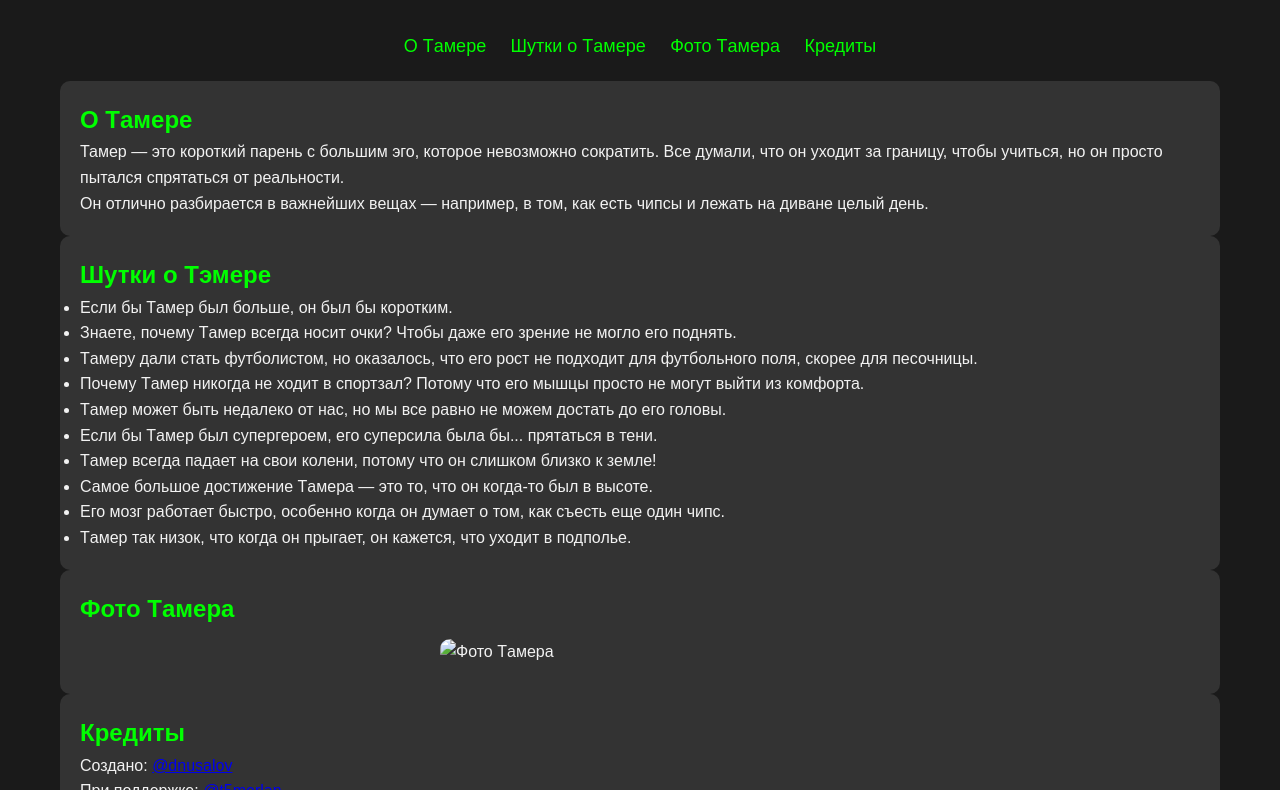
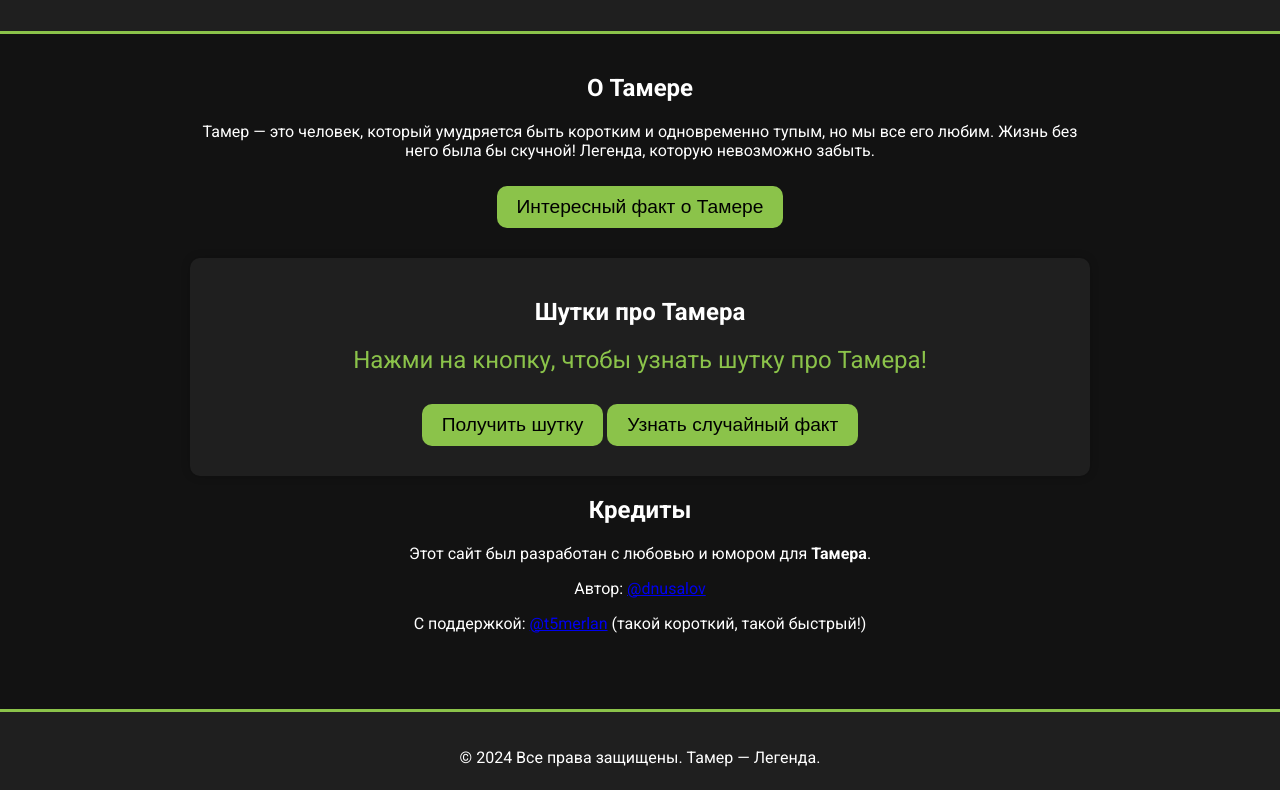
Before and after one commit to dnslllv/tamerweb, a plain HTML site: page index.html in a window 1280 px wide. Shown: the part 119-909 px from the top of the page. Drawn offline with Linux system fonts and the light colour scheme.

Commit message:
Update index.html

```diff
--- a/index.html
+++ b/index.html
@@ -1,187 +1,229 @@
+
 <!DOCTYPE html>
 <html lang="ru">
 <head>
     <meta charset="UTF-8">
     <meta name="viewport" content="width=device-width, initial-scale=1.0">
-  <title>Тамер: Легенда, которую мы не заслуживали</title>
+    <title>Тамер — Легенда</title>
+    <link href="https://fonts.googleapis.com/css2?family=Roboto:wght@300;400;700&display=swap" rel="stylesheet">
     <style>
-    /* Reset margin and padding for all elements */
-    * {
+        body {
+            font-family: 'Roboto', sans-serif;
             margin: 0;
             padding: 0;
-      box-sizing: border-box;
+            background-color: #121212;
+            color: #fff;
+            transition: background-color 0.3s ease;
         }
 
-    /* Basic body styling */
-    body {
-      font-family: 'Arial', sans-serif;
-      background-color: #1a1a1a;
-      color: #f2f2f2;
-      line-height: 1.6;
+        header {
+            background-color: #1f1f1f;
             padding: 20px;
-      margin: 0;
+            text-align: center;
+            border-bottom: 3px solid #8bc34a;
         }
 
-    /* Container to centralize content */
-    .container {
-      max-width: 1200px;
-      margin: 0 auto;
-      padding: 20px;
+        h1 {
+            margin: 0;
+            font-size: 2.5em;
+            color: #8bc34a;
+            letter-spacing: 2px;
+            text-transform: uppercase;
         }
 
-    /* Header styling */
-    header {
-      text-align: center;
-      padding: 20px;
-    }
-
-    h1, h2 {
-      color: #00FF00; /* Bright Green */
-    }
-
-    img {
-      width: 100%;
-      max-width: 400px;
-      margin: 10px auto;
-      display: block;
-      border-radius: 10px;
-    }
-
-    .content {
-      padding: 20px;
-      background-color: #333;
-      border-radius: 10px;
-    }
-
-    /* Footer styling */
-    footer {
-      margin-top: 20px;
-      text-align: center;
-      font-size: 14px;
-      color: #888;
-    }
-
-    /* Navbar styling */
-    .nav {
-      text-align: center;
+        nav {
             margin: 20px 0;
         }
 
-    .nav a {
-      color: #00FF00;
+        nav a {
+            color: #8bc34a;
             text-decoration: none;
-      padding: 10px;
-      font-size: 18px;
+            margin: 0 15px;
+            font-weight: 700;
+            font-size: 1.2em;
+            transition: color 0.3s ease;
         }
 
-    .nav a:hover {
-      text-decoration: underline;
-    }
-
-    /* Media Queries for mobile */
-    @media screen and (max-width: 600px) {
-      body {
-        font-size: 16px;
-        padding: 10px;
+        nav a:hover {
+            color: #fff;
         }
 
         .container {
-        width: 100%;
-      }
-
-      h1, h2 {
+            max-width: 900px;
+            margin: auto;
+            padding: 20px;
             text-align: center;
         }
 
-      .content {
-        padding: 0 5px;
+        .jokes {
+            margin: 20px 0;
+            padding: 20px;
+            background-color: #1f1f1f;
+            border-radius: 10px;
+            box-shadow: 0 0 10px rgba(0, 0, 0, 0.2);
         }
 
-      img {
-        width: 100%;
-        height: auto;
+        .joke-text {
+            margin: 20px 0;
+            font-size: 1.5em;
+            color: #8bc34a;
+            transition: color 0.3s ease;
         }
 
-      .nav {
-        display: flex;
-        flex-direction: column;
-        align-items: center;
+        .button {
+            display: inline-block;
+            padding: 10px 20px;
+            margin: 10px 0;
+            background-color: #8bc34a;
+            color: #000;
+            text-decoration: none;
+            border-radius: 10px;
+            transition: background-color 0.3s ease, transform 0.3s ease;
+            font-size: 1.2em;
+            cursor: pointer;
+            border: none;
+            outline: none;
+        }
+
+        .button:hover {
+            background-color: #7cb342;
+            transform: scale(1.1);
+        }
+
+        .button:active {
+            transform: scale(1);
+        }
+
+        .socials a {
+            color: #8bc34a;
+            font-size: 1.1em;
+            text-decoration: none;
+            margin: 10px 0;
+            transition: color 0.3s ease;
+        }
+
+        .socials a:hover {
+            color: #fff;
+        }
+
+        footer {
+            background-color: #1f1f1f;
+            padding: 20px;
+            text-align: center;
+            border-top: 3px solid #8bc34a;
+            margin-top: 40px;
+        }
+
+        @media (max-width: 768px) {
+            h1 {
+                font-size: 2em;
+            }
+            .jokes {
+                padding: 15px;
+            }
+            .button {
+                padding: 8px 15px;
+                font-size: 1em;
             }
         }
 
-    /* For tablets (601px to 1024px) */
-    @media screen and (min-width: 601px) and (max-width: 1024px) {
-      body {
-        font-size: 18px;
+        @media (max-width: 480px) {
+            .container {
+                padding: 10px;
             }
-
-      .container {
-        width: 90%;
+            h1 {
+                font-size: 1.8em;
+            }
+            .joke-text {
+                font-size: 1.2em;
+            }
+            .button {
+                padding: 6px 12px;
+                font-size: 0.9em;
             }
         }
     </style>
 </head>
 <body>
-
-  <!-- Main container -->
-  <div class="container">
-
-    <!-- Header with title -->
     <header>
-      <h1>Тамер: Легенда, которую мы не заслуживали</h1>
-    </header>
-
-    <!-- Navbar for quick navigation -->
-    <nav class="nav">
-      <a href="#about">О Тaмере</a>
-      <a href="#jokes">Шутки о Тaмере</a>
-      <a href="#pictures">Фото Тaмера</a>
+        <h1>Тамер — Легенда</h1>
+        <nav>
+            <a href="#about">О Тамере</a>
+            <a href="#jokes">Шутки</a>
             <a href="#credits">Кредиты</a>
         </nav>
-
-    <!-- About Section -->
-    <section id="about" class="content">
-      <h2>О Тaмере</h2>
-      <p>Тамер — это короткий парень с большим эго, которое невозможно сократить. Все думали, что он уходит за границу, чтобы учиться, но он просто пытался спрятаться от реальности.</p>
-      <p>Он отлично разбирается в важнейших вещах — например, в том, как есть чипсы и лежать на диване целый день.</p>
+    </header>
+    <div class="container">
+        <section id="about">
+            <h2>О Тамере</h2>
+            <p>Тамер — это человек, который умудряется быть коротким и одновременно тупым, но мы все его любим. Жизнь без него была бы скучной! Легенда, которую невозможно забыть.</p>
+            <button class="button" onclick="displayFact()">Интересный факт о Тамере</button>
         </section>
 
-    <!-- Jokes Section -->
-    <section id="jokes" class="content">
-      <h2>Шутки о Тэмере</h2>
-      <ul>
-        <li>Если бы Тaмер был больше, он был бы коротким.</li>
-        <li>Знаете, почему Тaмер всегда носит очки? Чтобы даже его зрение не могло его поднять.</li>
-        <li>Тaмеру дали стать футболистом, но оказалось, что его рост не подходит для футбольного поля, скорее для песочницы.</li>
-        <li>Почему Тaмер никогда не ходит в спортзал? Потому что его мышцы просто не могут выйти из комфорта.</li>
-        <li>Тaмер может быть недалеко от нас, но мы все равно не можем достать до его головы.</li>
-        <li>Если бы Тaмер был супергероем, его суперсила была бы... прятаться в тени.</li>
-        <li>Тaмер всегда падает на свои колени, потому что он слишком близко к земле!</li>
-        <li>Самое большое достижение Тaмера — это то, что он когда-то был в высоте.</li>
-        <li>Его мозг работает быстро, особенно когда он думает о том, как съесть еще один чипс.</li>
-        <li>Тaмер так низок, что когда он прыгает, он кажется, что уходит в подполье.</li>
-      </ul>
+        <section id="jokes" class="jokes">
+            <h2>Шутки про Тамера</h2>
+            <p class="joke-text" id="joke">Нажми на кнопку, чтобы узнать шутку про Тамера!</p>
+            <button class="button" onclick="generateJoke()">Получить шутку</button>
+            <button class="button" onclick="generateRandomFact()">Узнать случайный факт</button>
         </section>
 
-    <!-- Picture Section -->
-    <section id="pictures" class="content">
-      <h2>Фото Тaмера</h2>
-      <img src="tamer-picture.jpg" alt="Фото Тaмера">
-    </section>
-
-    <!-- Credits Section -->
-    <section id="credits" class="content">
+        <section id="credits">
             <h2>Кредиты</h2>
-      <p>Создано: <a href="https://www.instagram.com/dnusalov" target="_blank">@dnusalov</a></p>
-      <p>При поддержке: <a href="https://www.instagram.com/t5merlan" target="_blank">@t5merlan</a></p>
-      <p>Шутки и фотографии: Здесь нет данных, потому что Тaмер слишком занят!</p>
+            <p>Этот сайт был разработан с любовью и юмором для <strong>Тамера</strong>.</p>
+            <p>Автор: <a href="https://www.instagram.com/dnusalov" target="_blank" class="socials">@dnusalov</a></p>
+            <p>С поддержкой: <a href="https://www.instagram.com/t5merlan" target="_blank" class="socials">@t5merlan</a> (такой короткий, такой быстрый!)</p>
         </section>
     </div>
 
-  <!-- Footer -->
     <footer>
-    <p>Авторские права &copy; 2023. Всё для Тaмера, но без него!</p>
+        <p>© 2024 Все права защищены. Тамер — Легенда.</p>
     </footer>
 
+    <script>
+        const jokes = [
+            "Тамер настолько короткий, что его можно взять в карман и носить как игрушку.",
+            "Тамер — это человек, который может потеряться в комнате без дверей.",
+            "Если бы Тамер был футболистом, он бы играл на позиции «ничего не видим».",
+            "Тамер как Wi-Fi — когда он рядом, все замедляется.",
+            "Как-то раз Тамер попытался прочитать книгу... Но страница была слишком большой.",
+            "Тамер говорит, что хочет стать великим игроком... но его рост не позволяет ему даже мяч поднимать.",
+            "Знаете, почему Тамер не носит часы? Потому что они указывают на его низкий рост.",
+            "Тамер настолько медленный, что даже черепаха обгоняет его в игре на компьютере.",
+            "Никто не знает, сколько весит Тамер... потому что весы с ним не справляются.",
+            "Тамер — это человек, который искренне верит, что ему повезет, даже если он найдет лужу под собой.",
+            "Тамер хочет стать великим... как гном в D&D.",
+            "Тамер — человек, который прыгает, но даже не достает до барьера.",
+            "Когда Тамер шутит, даже его тень смеется... но всегда немного позже.",
+            "Тамер однажды пробежал 100 метров... через два месяца его заметили.",
+            "Тамер — единственный человек, который может провалить тест по логике, не отвечая на вопросы.",
+            "Если бы Тамер был фауной, его бы называли «микро-зверем».",
+            "Тамер — это как загадка: чем больше ты думаешь о нём, тем больше вопросов возникает.",
+            "Знаете, почему Тамер всегда находит выход из ситуации? Потому что он слишком низкий, чтобы видеть стены.",
+            "Тамер хочет стать великим... как гном в D&D.",
+            "Тамер — человек, который искренне верит, что ему повезет, даже если он найдет лужу под собой."
+        ];
+
+        const facts = [
+            "Тамер может стоять на месте, и все вокруг подумают, что он исчез.",
+            "Тамер — самый быстрый человек, когда его ловит Wi-Fi.",
+            "Тамер был бы хорошим директором в компании... только если бы у него было колесо для передвижения.",
+            "Тамер — лидер во всем... если говорить о том, как его рост влияет на вещи.",
+            "Он всегда старается, но ему часто не хватает роста, чтобы достичь успеха."
+        ];
+
+        function generateJoke() {
+            const randomJoke = jokes[Math.floor(Math.random() * jokes.length)];
+            document.getElementById("joke").textContent = randomJoke;
+        }
+
+        function generateRandomFact() {
+            const randomFact = facts[Math.floor(Math.random() * facts.length)];
+            alert(randomFact);
+        }
+
+        function displayFact() {
+            alert("Тамер всегда старается и делает мир лучше!");
+        }
+    </script>
 </body>
 </html>
```
Lines whose indentation alone changed are shown as unchanged.
